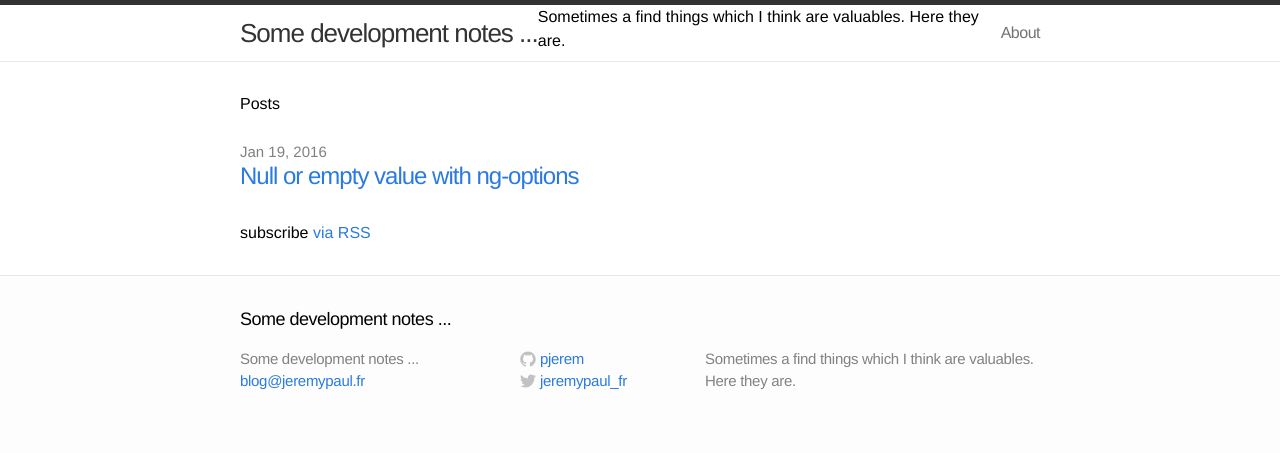
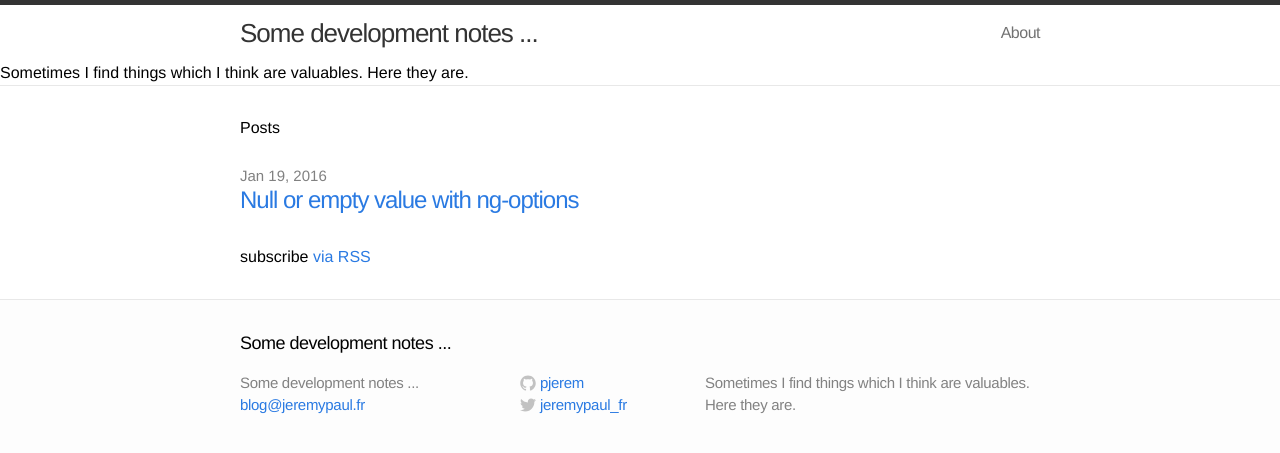
Before and after one commit to pjerem/pjerem.github.io, a Jekyll site: the page built from index.html, in a window 1280 px wide. Shown: the top 453 px of the page. Built offline with Jekyll 4.4.1, drawn with Linux system fonts in a browser that asks for light colours.

Commit message:
Some html

```diff
--- a/_config.yml
+++ b/_config.yml
@@ -1,7 +1,7 @@
 # Site settings
 title: Some development notes ...
 email: blog@jeremypaul.fr
-description: "Sometimes a find things which I think are valuables. Here they are."
+description: "Sometimes I find things which I think are valuables. Here they are."
 baseurl: ""
 url: "http://pjerem.github.io"
 twitter_username: jeremypaul_fr
--- a/_includes/header.html
+++ b/_includes/header.html
@@ -22,10 +22,9 @@
         {% endfor %}
       </div>
     </nav>
-    <div class="column">
-      <p class="text">{{ site.description }}</p>
-    </div>
 
   </div>
-
+  <div class="column">
+    <p class="text">{{ site.description }}</p>
+  </div>
 </header>
```
